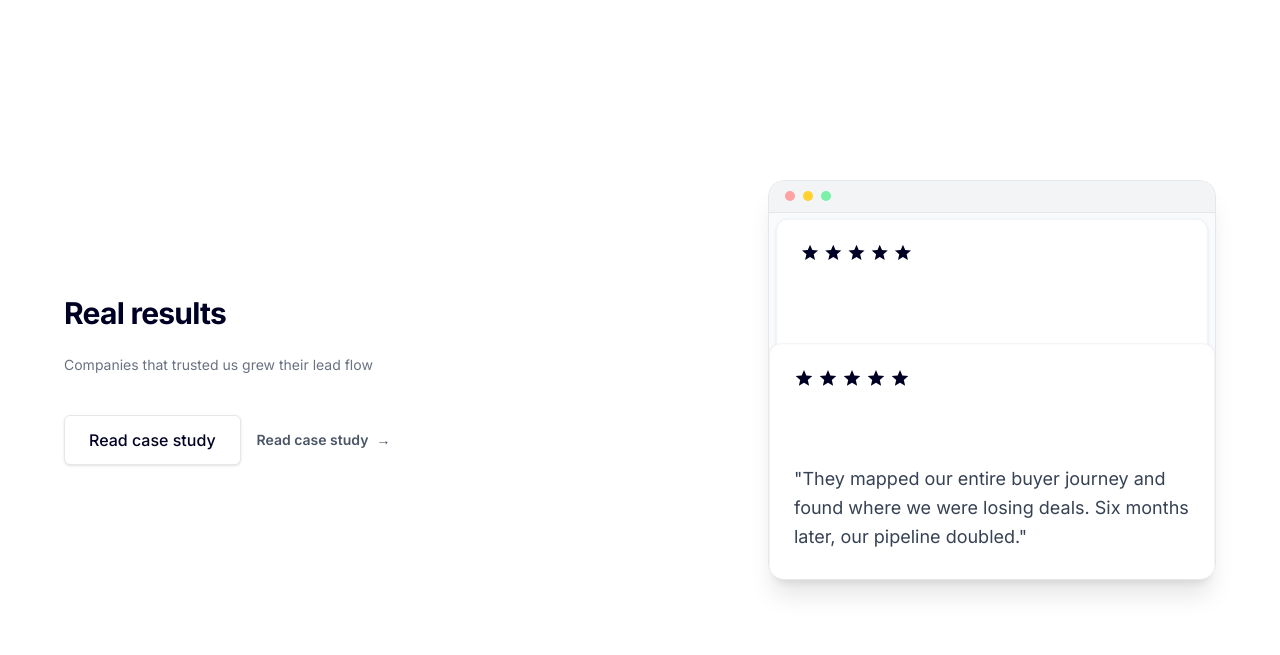
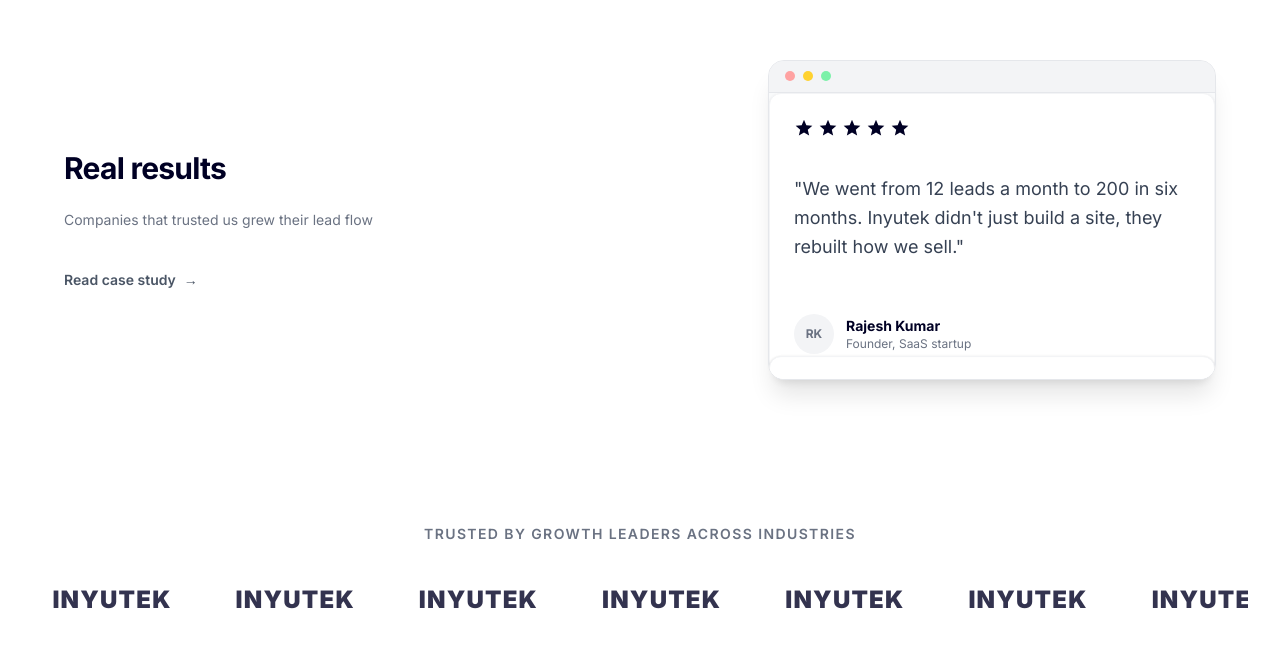
Before and after one commit to inyutek/New_Inyutek, a Next.js app: page / in a window 1280 px wide. Shown: the part 6865-7520 px from the top of the page. Built offline with nearby package versions, Linux system fonts and the light colour scheme.

Commit message:
results page

```diff
--- a/components/sections/ResultsSection.tsx
+++ b/components/sections/ResultsSection.tsx
@@ -1,7 +1,8 @@
 "use client"
 
-import { useRef } from "react"
-import { motion, useScroll, useTransform } from "framer-motion"
+import { useRef, useEffect } from "react"
+import Link from "next/link"
+import { motion, useTransform, useMotionValue } from "framer-motion"
 
 const testimonials = [
     {
@@ -39,46 +40,53 @@ const testimonials = [
 ]
 
 export function ResultsSection() {
+    // scrollYProgress: 0 to 1
+    const scrollYProgress = useMotionValue(0)
+
     const containerRef = useRef<HTMLDivElement>(null)
 
-    const { scrollYProgress } = useScroll({
-        target: containerRef,
-        offset: ["start start", "end end"],
-    })
+    // Use native event listener for non-passive behavior (required to prevent default scroll)
+    useEffect(() => {
+        const container = containerRef.current
+        if (!container) return
 
-    // Animation Strategy: Window Stack
-    // We have a fixed "Window" on the right.
-    // Cards enter from the bottom and stack on top of each other.
-    // As a new card enters, the previous one scales down slightly to create depth.
+        const onWheel = (e: WheelEvent) => {
+            e.preventDefault()
+            e.stopPropagation() // Ensure event doesn't bubble to Lenis or other handlers
 
-    // 4 Cards.
-    // Range 0.0 - 0.25: Card 1 is visible (Static).
-    // Range 0.25 - 0.5: Card 2 enters.
-    // Range 0.5 - 0.75: Card 3 enters.
-    // Range 0.75 - 1.0: Card 4 enters.
+            const delta = e.deltaY * 0.001
+            let newProgress = scrollYProgress.get() + delta
+            newProgress = Math.max(0, Math.min(newProgress, 1))
+            scrollYProgress.set(newProgress)
+        }
+
+        container.addEventListener("wheel", onWheel, { passive: false })
+        return () => container.removeEventListener("wheel", onWheel)
+    }, [scrollYProgress])
+
+    // Animation Strategy: Internal Window Scroll
+    // scrollYProgress 0-1 drives the stack.
 
     // Transforms for entering cards (Y axis):
-    const y2 = useTransform(scrollYProgress, [0.1, 0.35], ["100%", "0%"])
-    const y3 = useTransform(scrollYProgress, [0.35, 0.6], ["100%", "0%"])
-    const y4 = useTransform(scrollYProgress, [0.6, 0.85], ["100%", "0%"])
+    // Start slightly visible (peeking)
+    // 95% -> 0%
+    const y2 = useTransform(scrollYProgress, [0, 0.33], ["95%", "0%"])
+    const y3 = useTransform(scrollYProgress, [0.33, 0.66], ["92%", "0%"])
+    const y4 = useTransform(scrollYProgress, [0.66, 1.0], ["92%", "0%"])
 
-    // Transforms for receding cards (Scale & Opacity):
-    // Card 1 recedes when Card 2 enters (0.1 - 0.35)
-    const s1 = useTransform(scrollYProgress, [0.1, 0.35], [1, 0.95])
-    const o1 = useTransform(scrollYProgress, [0.1, 0.35], [1, 0.5]) // Fade out slightly
+    // Scale to look like a stack
+    const s1 = useTransform(scrollYProgress, [0, 0.33], [1, 0.9])
+    const s2 = useTransform(scrollYProgress, [0.33, 0.66], [1, 0.9])
+    const s3 = useTransform(scrollYProgress, [0.66, 1.0], [1, 0.9])
 
-    // Card 2 recedes when Card 3 enters (0.35 - 0.6)
-    const s2 = useTransform(scrollYProgress, [0.35, 0.6], [1, 0.95])
-    const o2 = useTransform(scrollYProgress, [0.35, 0.6], [1, 0.5])
-
-    // Card 3 recedes when Card 4 enters (0.6 - 0.85)
-    const s3 = useTransform(scrollYProgress, [0.6, 0.85], [1, 0.95])
-    const o3 = useTransform(scrollYProgress, [0.6, 0.85], [1, 0.5])
+    // Opacity
+    const o1 = useTransform(scrollYProgress, [0, 0.33], [1, 0])
+    const o2 = useTransform(scrollYProgress, [0.33, 0.66], [1, 0])
+    const o3 = useTransform(scrollYProgress, [0.66, 1.0], [1, 0])
 
     return (
-        <div ref={containerRef} className="relative h-[300vh] bg-white">
-            <div className="sticky top-0 h-screen w-full flex items-center justify-center overflow-hidden">
-                <div className="max-w-7xl w-full mx-auto px-6 lg:px-8 grid grid-cols-1 md:grid-cols-2 gap-12 items-center h-full">
+        <section className="bg-white py-12 sm:py-20">
+            <div className="max-w-7xl w-full mx-auto px-6 lg:px-8 grid grid-cols-1 md:grid-cols-2 gap-8 items-center">
 
                 {/* LEFT: Static Header */}
                 <div className="flex flex-col gap-6 max-w-lg">
@@ -86,33 +94,36 @@ export function ResultsSection() {
                     <p className="text-sm font-normal text-gray-500">Companies that trusted us grew their lead flow</p>
 
                     <div className="flex items-center gap-4 mt-4">
-                            <button className="px-6 py-3 bg-white border border-gray-200 rounded-md font-medium text-[#000024] shadow-sm hover:bg-gray-50 transition-colors">
-                                Read case study
-                            </button>
-                            <a href="#" className="text-sm font-semibold flex items-center gap-2 group text-gray-600 hover:text-[#000024] transition-colors">
+                        <Link href="/case-studies" className="text-sm font-semibold flex items-center gap-2 group text-gray-600 hover:text-[#000024] transition-colors">
                             Read case study <span className="group-hover:translate-x-1 transition-transform">→</span>
-                            </a>
+                        </Link>
                     </div>
                 </div>
 
                 {/* RIGHT: The "Window" */}
                 <div className="relative w-full flex justify-center md:justify-end">
-                        <div className="relative w-full max-w-md h-[400px] bg-gray-50 rounded-2xl border border-gray-200 shadow-xl overflow-hidden">
 
-                            {/* Decoration: Window Controls? Keep it subtle. */}
-                            <div className="absolute top-0 left-0 w-full h-8 bg-gray-100 border-b border-gray-200 flex items-center gap-2 px-4 z-20">
+                    {/* Event Listener Container */}
+                    <div
+                        ref={containerRef}
+                        data-lenis-prevent
+                        className="relative w-full max-w-md h-[320px] bg-gray-50 rounded-2xl border border-gray-200 shadow-xl overflow-hidden cursor-default"
+                    >
+
+                        {/* Decoration: Window Controls */}
+                        <div className="absolute top-0 left-0 w-full h-8 bg-gray-100 border-b border-gray-200 flex items-center gap-2 px-4 z-20 pointer-events-none">
                             <div className="w-2.5 h-2.5 rounded-full bg-red-300"></div>
                             <div className="w-2.5 h-2.5 rounded-full bg-amber-300"></div>
                             <div className="w-2.5 h-2.5 rounded-full bg-green-300"></div>
                         </div>
 
-                            {/* Cards Container */}
+                        {/* Cards Container - Visual Layer */}
                         <div className="absolute inset-0 top-8 p-6 flex items-center justify-center">
 
                             {/* Card 1 */}
                             <motion.div
-                                    style={{ scale: s1, opacity: o1 }}
-                                    className="absolute w-full h-full bg-white rounded-xl p-6 shadow-sm border border-gray-100 flex flex-col justify-between"
+                                style={{ scale: s1, opacity: o1, zIndex: 1 }}
+                                className="absolute w-full h-full bg-white rounded-xl p-6 shadow-sm border border-gray-100 flex flex-col justify-between origin-top"
                             >
                                 <Stars />
                                 <p className="text-lg text-gray-700 leading-relaxed">"{testimonials[0].quote}"</p>
@@ -121,8 +132,8 @@ export function ResultsSection() {
 
                             {/* Card 2 */}
                             <motion.div
-                                    style={{ y: y2, scale: s2, opacity: o2, zIndex: 10 }}
-                                    className="absolute w-full h-full bg-white rounded-xl p-6 shadow-sm border border-gray-100 flex flex-col justify-between"
+                                style={{ y: y2, scale: s2, opacity: o2, zIndex: 2 }}
+                                className="absolute w-full h-full bg-white rounded-xl p-6 shadow-sm border border-gray-100 flex flex-col justify-between origin-top"
                             >
                                 <Stars />
                                 <p className="text-lg text-gray-700 leading-relaxed">"{testimonials[1].quote}"</p>
@@ -131,8 +142,8 @@ export function ResultsSection() {
 
                             {/* Card 3 */}
                             <motion.div
-                                    style={{ y: y3, scale: s3, opacity: o3, zIndex: 20 }}
-                                    className="absolute w-full h-full bg-white rounded-xl p-6 shadow-sm border border-gray-100 flex flex-col justify-between"
+                                style={{ y: y3, scale: s3, opacity: o3, zIndex: 3 }}
+                                className="absolute w-full h-full bg-white rounded-xl p-6 shadow-sm border border-gray-100 flex flex-col justify-between origin-top"
                             >
                                 <Stars />
                                 <p className="text-lg text-gray-700 leading-relaxed">"{testimonials[2].quote}"</p>
@@ -141,8 +152,8 @@ export function ResultsSection() {
 
                             {/* Card 4 */}
                             <motion.div
-                                    style={{ y: y4, zIndex: 30 }}
-                                    className="absolute w-full h-full bg-white rounded-xl p-6 shadow-sm border border-gray-100 flex flex-col justify-between"
+                                style={{ y: y4, zIndex: 4 }}
+                                className="absolute w-full h-full bg-white rounded-xl p-6 shadow-sm border border-gray-100 flex flex-col justify-between origin-top"
                             >
                                 <Stars />
                                 <p className="text-lg text-gray-700 leading-relaxed">"{testimonials[3].quote}"</p>
@@ -151,13 +162,11 @@ export function ResultsSection() {
 
                         </div>
 
-                            {/* Bottom Fade/Gradient for smooth entry? Optional. */}
                     </div>
                 </div>
 
             </div>
-            </div>
-        </div>
+        </section>
     )
 }
 
```
Lines whose indentation alone changed are shown as unchanged.
